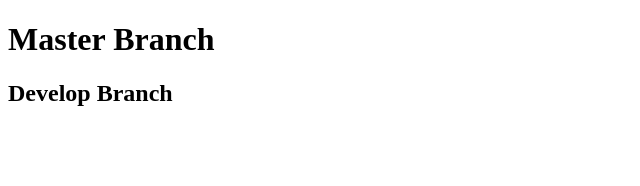
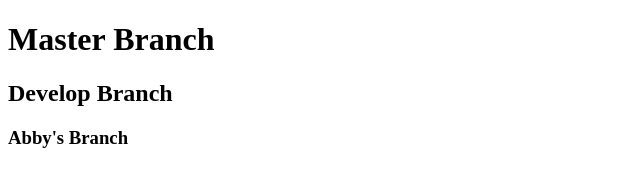
Before and after one commit to AKel4/teamGit2, a plain HTML site: page index.html in a window 1280 px wide. Shown: the whole page, without its empty margins (0-640 px from the left). Drawn offline with Linux system fonts and the light colour scheme.

Commit message:
Abbys branch

```diff
--- a/index.html
+++ b/index.html
@@ -10,6 +10,7 @@
 
   <h1>Master Branch</h1>
   <h2>Develop Branch</h2>
+  <h3>Abby's Branch</h3>
 
 </body>
 </html>
```
